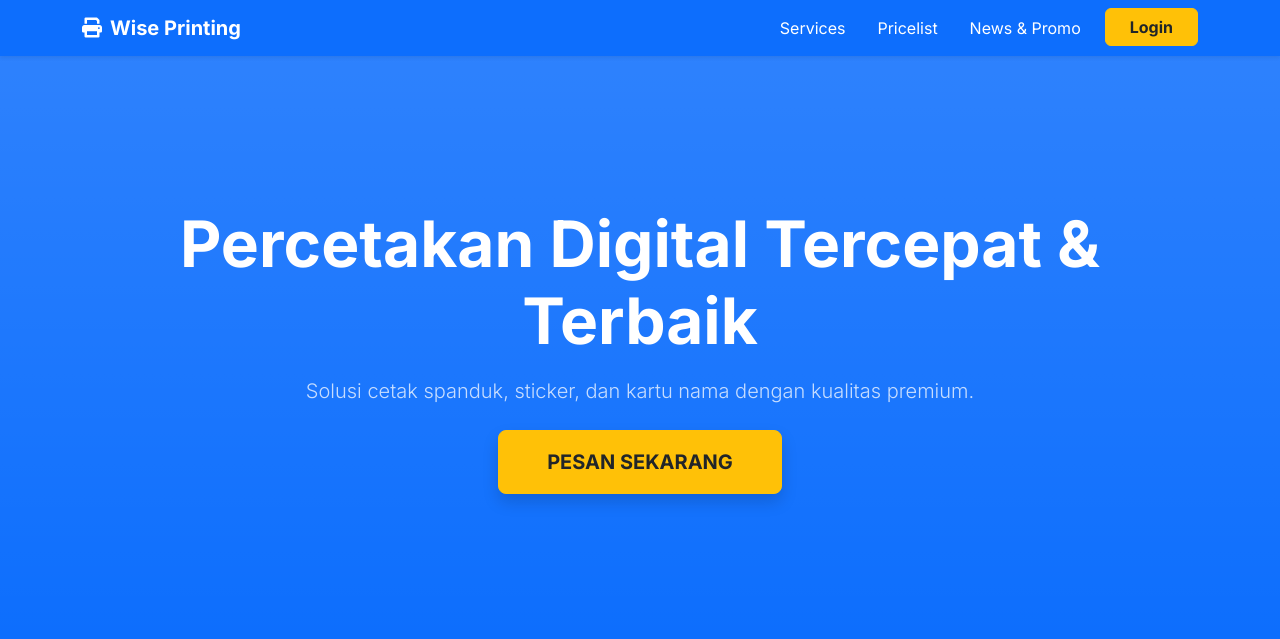
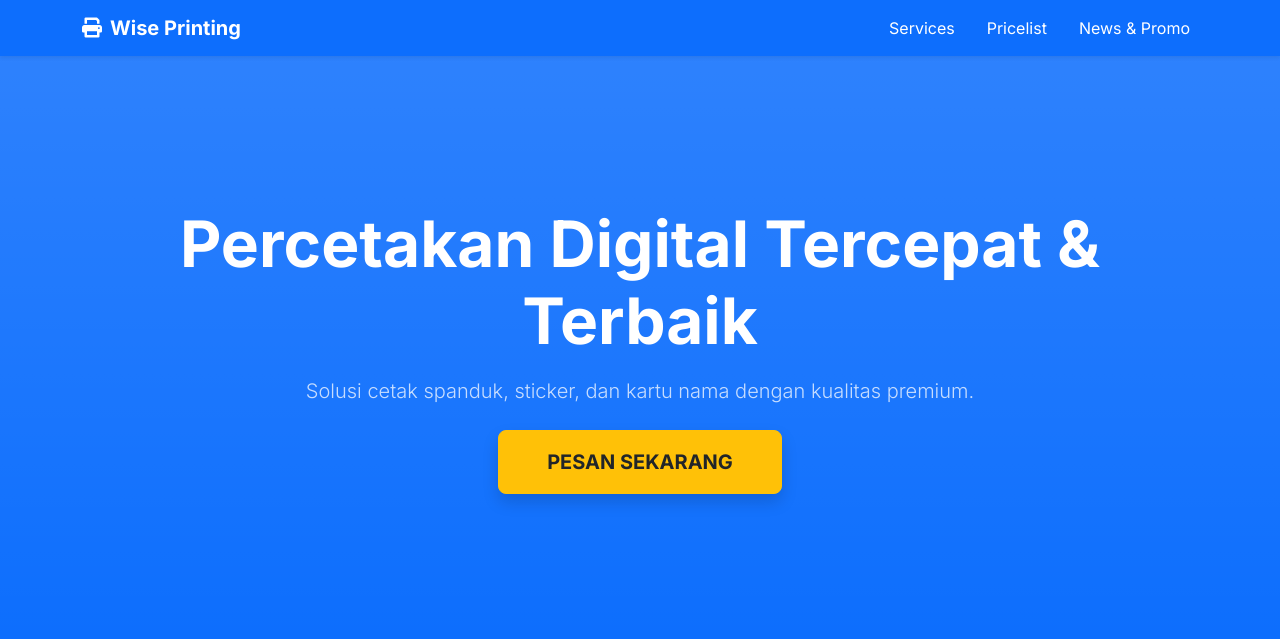
Before and after one commit to iroysaid/PrintFlow, a CodeIgniter 4 app: the page made by app/Views/landing_page.php in a window 1280 px wide. Shown: the top 639 px of the page. Run offline with PHP 8.4 and a stand-in for CodeIgniter, Linux system fonts and the light colour scheme; the template is opened without the code that fills it: most values are stand-ins (such as "Sample title", 1, 10 or a date in 2020); grey boxes marked "Sample" are stand-in pictures; some libraries are stand-ins or nearby versions.

Commit message:
Sec: Hide login button, extend session to 10h

```diff
--- a/app/Config/Session.php
+++ b/app/Config/Session.php
@@ -40,7 +40,7 @@ class Session extends BaseConfig
      * The number of SECONDS you want the session to last.
      * Setting to 0 (zero) means expire when the browser is closed.
      */
-    public int $expiration = 7200;
+    public int $expiration = 36000;
 
     /**
      * --------------------------------------------------------------------------
--- a/app/Views/landing_page.php
+++ b/app/Views/landing_page.php
@@ -27,9 +27,7 @@
                     <li class="nav-item"><a class="nav-link text-white" href="#services">Services</a></li>
                     <li class="nav-item"><a class="nav-link text-white" href="#pricelist">Pricelist</a></li>
                     <li class="nav-item"><a class="nav-link text-white" href="#news">News & Promo</a></li>
-                    <li class="nav-item">
-                        <a class="btn btn-warning fw-bold text-dark px-4" href="/login">Login</a>
-                    </li>
+                    <!-- Login Button Hiden -->
                 </ul>
             </div>
         </div>
--- a/app/Views/layout/navbar.php
+++ b/app/Views/layout/navbar.php
@@ -46,9 +46,7 @@
                         </ul>
                     </li>
                 <?php else: ?>
-                    <li class="nav-item">
-                        <a class="nav-link btn btn-outline-light px-4 ms-2" href="/login">Login</a>
-                    </li>
+                    <!-- Login hidden for security -->
                 <?php endif; ?>
             </ul>
         </div>
```
